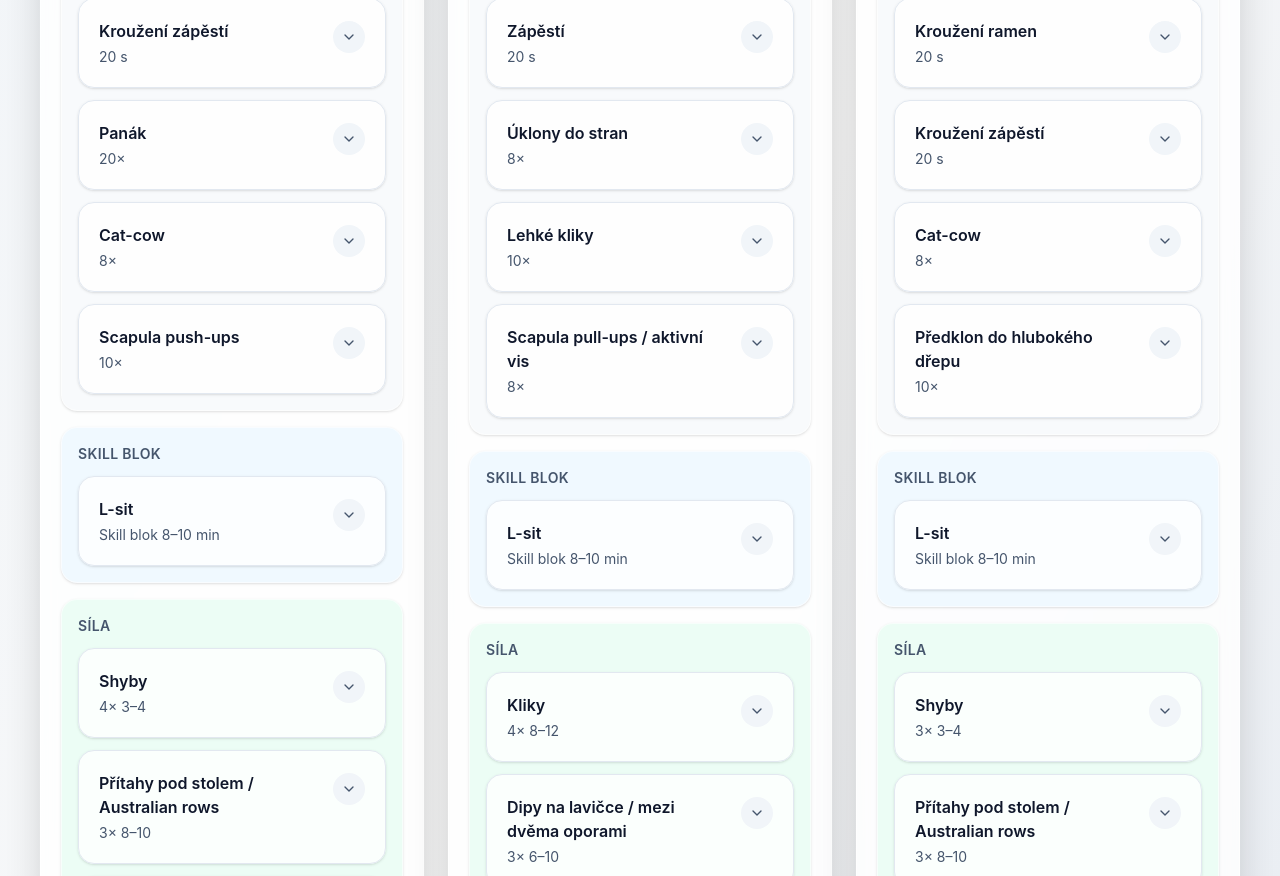
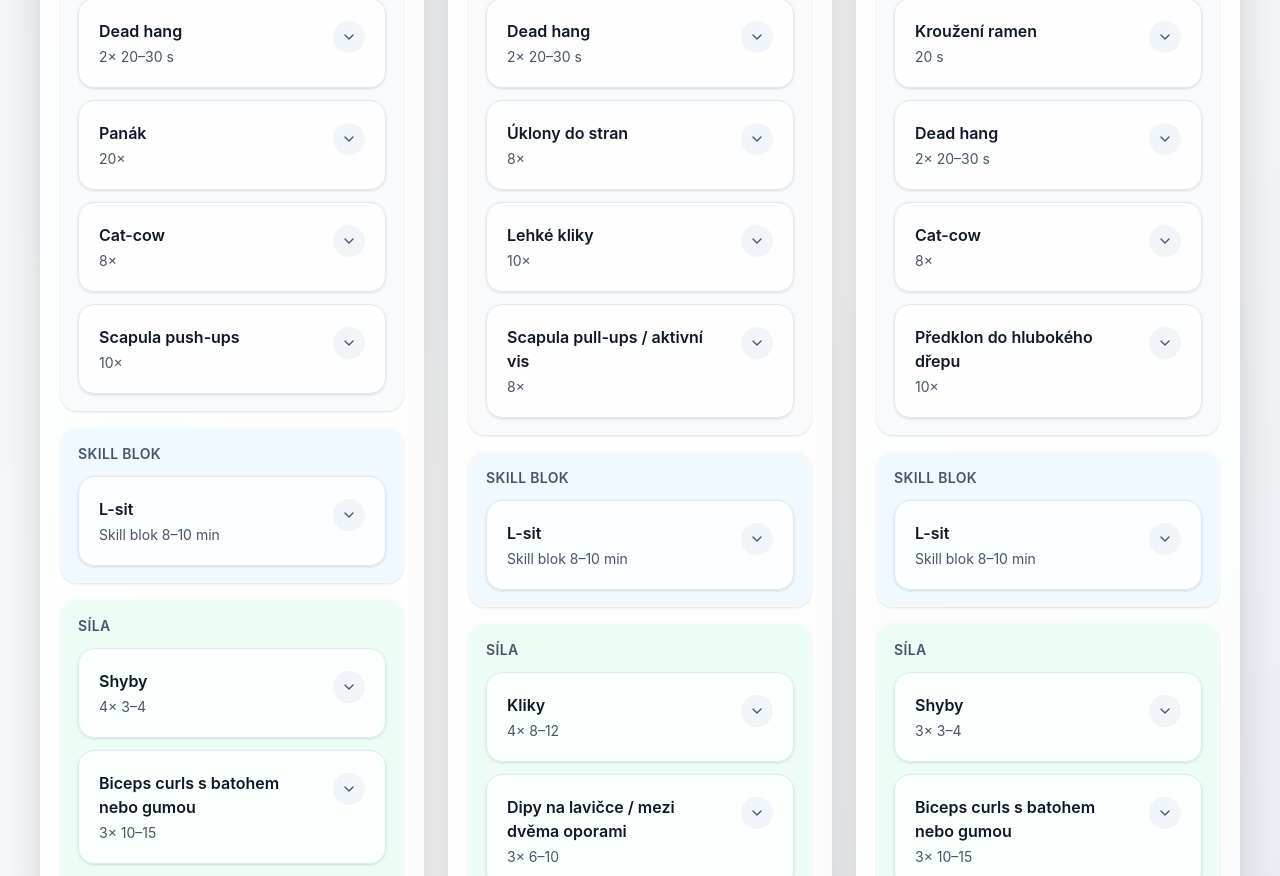
Before and after one commit to klach1/workout-cards, a React (Vite) app: page / in a window 1280 px wide. Shown: the part 758-1634 px from the top of the page. Built offline with nearby package versions, Linux system fonts and the light colour scheme.

Commit message:
Add biceps and grip exercises to workout cards

```diff
--- a/src/workout-cards.tsx
+++ b/src/workout-cards.tsx
@@ -191,10 +191,10 @@ const workoutCards: WorkoutCard[] = [
         focus: "Ramena a prokrvení horní části těla",
       },
       {
-        name: "Kroužení zápěstí",
-        prescription: "20 s",
-        how: "Sepni dlaně nebo natáhni ruce před sebe a krouž zápěstím na obě strany. Pohyb dělej plynule bez bolesti.",
-        focus: "Příprava zápěstí na oporu o zem",
+        name: "Dead hang",
+        prescription: "2× 20–30 s",
+        how: "Pověs se na hrazdu do klidného visu, ramena nech dlouhá a úchop pevný. Když je to těžké, lehce si pomáhej špičkami o zem nebo zkrať čas.",
+        focus: "Úchop, předloktí a základní tolerance visu",
       },
       {
         name: "Panák",
@@ -223,10 +223,10 @@ const workoutCards: WorkoutCard[] = [
         focus: "Pull 1 — záda, bicepsy, síla tahu",
       },
       {
-        name: "Přítahy pod stolem / Australian rows",
-        prescription: "3× 8–10",
-        how: "Lehni si pod pevný stůl nebo nízkou hrazdu, chyť se a drž tělo rovně. Přitáhni hrudník nahoru ke hraně stolu nebo tyči a potom se pomalu spouštěj dolů.",
-        focus: "Pull 2 — mezilopatkové svaly a záda",
+        name: "Biceps curls s batohem nebo gumou",
+        prescription: "3× 10–15",
+        how: "Vezmi batoh nebo odporovou gumu, lokty drž u těla a bez houpání přitahuj dlaně směrem k ramenům. Nahoře krátce zatni biceps a potom spouštěj pomalu dolů.",
+        focus: "Biceps — přímá práce pro loketní flexory",
       },
       {
         name: "Kliky",
@@ -267,10 +267,10 @@ const workoutCards: WorkoutCard[] = [
         focus: "Příprava ramen na tah i tlak",
       },
       {
-        name: "Zápěstí",
-        prescription: "20 s",
-        how: "Promni a rozhýbej zápěstí kroužením a jemným přenášením váhy přes dlaně. Nic netlač přes bolest.",
-        focus: "Zahřátí pro oporu o ruce",
+        name: "Dead hang",
+        prescription: "2× 20–30 s",
+        how: "Pověs se na hrazdu do klidného visu, drž pevný úchop a dýchej klidně. Když je to potřeba, nech špičky lehce na zemi nebo zkrať interval.",
+        focus: "Úchop, předloktí a tolerance visu",
       },
       {
         name: "Úklony do stran",
@@ -311,10 +311,10 @@ const workoutCards: WorkoutCard[] = [
         focus: "Pull 1 — lehčí tahový objem",
       },
       {
-        name: "Přítahy pod stolem / Australian rows",
-        prescription: "3× 8–10",
-        how: "Lehni si pod pevný stůl nebo nízkou hrazdu, chyť se a drž tělo rovně. Přitáhni hrudník nahoru ke hraně stolu nebo tyči a potom se pomalu spouštěj dolů.",
-        focus: "Pull 2 — záda a mezilopatkové svaly",
+        name: "Biceps curls s batohem nebo gumou",
+        prescription: "3× 10–15",
+        how: "Vezmi batoh nebo odporovou gumu, lokty drž u těla a bez švihu přitahuj dlaně směrem k ramenům. Nahoře krátce zatni biceps a potom se vrať pomalu dolů.",
+        focus: "Biceps — přímá práce pro loketní flexory",
       },
       {
         name: "Výpady dozadu",
@@ -349,10 +349,10 @@ const workoutCards: WorkoutCard[] = [
         focus: "Ramena",
       },
       {
-        name: "Kroužení zápěstí",
-        prescription: "20 s",
-        how: "Rozhýbej zápěstí na obě strany, případně jemně přenes váhu přes dlaně na zemi.",
-        focus: "Zápěstí",
+        name: "Dead hang",
+        prescription: "2× 20–30 s",
+        how: "Pověs se na hrazdu do klidného visu, sevři hrazdu pevně a drž tělo bez zbytečného houpání. Když je potřeba, lehce si pomáhej nohama o zem.",
+        focus: "Úchop, předloktí a opora ve visu",
       },
       {
         name: "Cat-cow",
@@ -375,10 +375,10 @@ const workoutCards: WorkoutCard[] = [
         focus: "Pull 1 — tahová síla horní části těla",
       },
       {
-        name: "Přítahy pod stolem / Australian rows",
-        prescription: "3× 8–10",
-        how: "Drž tělo rovně, zatáhni lopatky a přitahuj hrudník nahoru k opoře. Nepředsouvej hlavu dopředu.",
-        focus: "Pull 2 — záda a kontrola lopatek",
+        name: "Biceps curls s batohem nebo gumou",
+        prescription: "3× 10–15",
+        how: "Vezmi batoh nebo odporovou gumu, lokty drž u těla a plynule přitahuj dlaně směrem k ramenům. Bez švihu nahoře zatni biceps a dolů se vracej kontrolovaně.",
+        focus: "Biceps — přímá práce pro loketní flexory",
       },
       {
         name: "Kliky",
```
